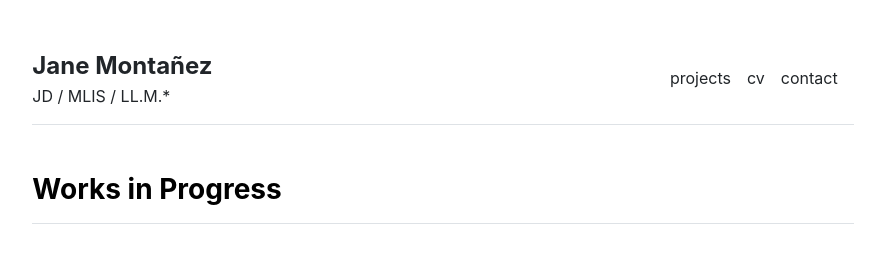
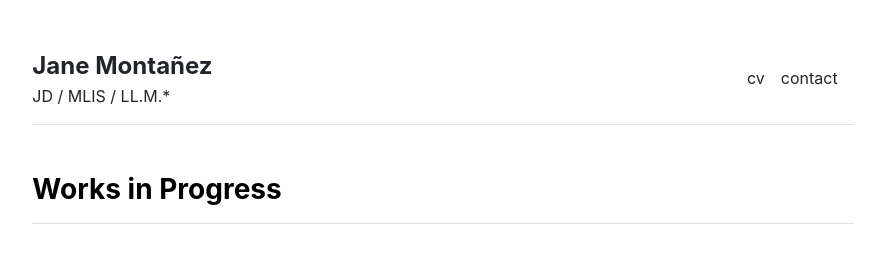
Before and after one commit to janemontanez/janemontanez.net, a Jekyll site: the page built from publications.md, in a window 1280 px wide. Shown: the top 261 px of the page, without its empty margins (197-1071 px from the left). Built offline with Jekyll 4.4.1, drawn with Linux system fonts in a browser that asks for light colours.

Commit message:
Remove projects link from header nav

```diff
--- a/_data/settings.yml
+++ b/_data/settings.yml
@@ -1,5 +1,4 @@
 menu:
-- {name: 'projects', url: '/projects'}
 - {name: 'cv', url: '/assets/Resume.pdf'}
 - {name: 'contact', url: 'mailto:jheer@ucla.edu'}
 
```
